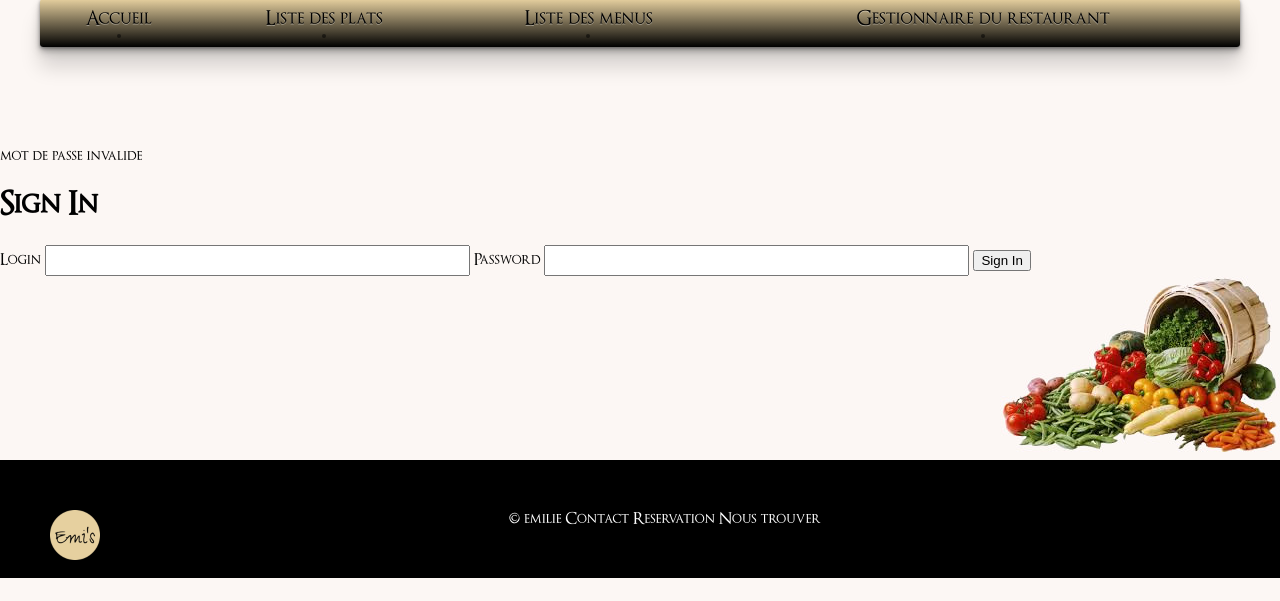
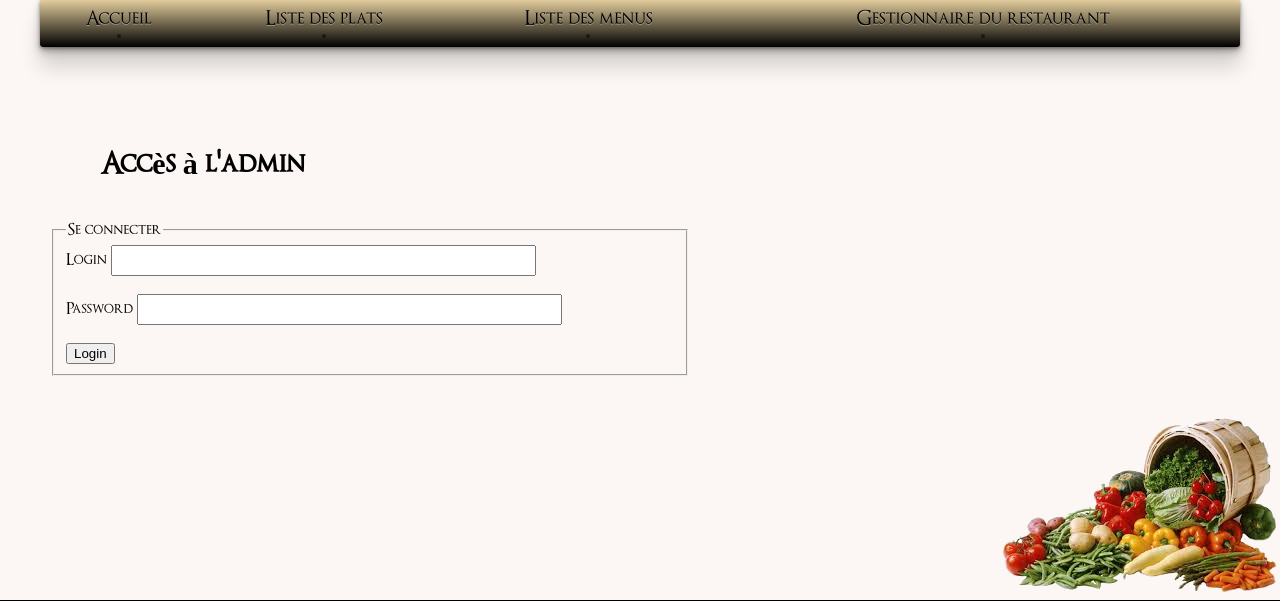
Before and after one commit to FerEmilie/exoSqlRestau, a PHP site: page /login.php?id=1 in a window 1280 px wide. Shown: the part 365-966 px from the top of the page. Before the commit the page ends 943 px from the top, so only its background shows below. Run offline with PHP 8.4, Linux system fonts and the light colour scheme; data that the repository does not hold is empty; a stand-in replaces the project's code that opens the database connection.

Commit message:
ajout css admin

```diff
--- a/login.php
+++ b/login.php
@@ -18,8 +18,9 @@
 include('include/header.php');
 include('include/barrenav.php');
 
+if (isset($_POST['login'])) {
+
 include("config/connection.php");
-
 $req = $bdd->prepare('SELECT password FROM users WHERE login = :login');
 $req->execute(array('login' => $_POST['login']));
 $result = $req->fetch(PDO::FETCH_ASSOC);
@@ -31,19 +32,22 @@
 }else{
 echo 'mot de passe invalide';
 }
+}
 ?>
 
 <div class="form">
-  <h1>Sign In</h1>
-  <form action="gestion.php" method="post">
-
+  <h2>Accès à l'admin</h2>
+  <form id="form" action="gestion.php" method="post">
+    <fieldset>
+        <legend>Se connecter</legend>
     <label class="label" for="login">Login</label>
-    <input class="input" type="text" name="login" size="50" maxlength="40" />
+    <input class="input" type="text" name="login" size="50" maxlength="40" /></br></br>
 
     <label class="label" for="password">Password</label>
-    <input class="input" type="password" name="password" size="50" maxlength="40" />
+    <input class="input" type="password" name="password" size="50" maxlength="40" /></br></br>
 
-    <button id='btn'>Sign In</button>
+    <button id='btn'>Login</button>
+    </fieldset>
     </form>
     </div>
 <?php
```
